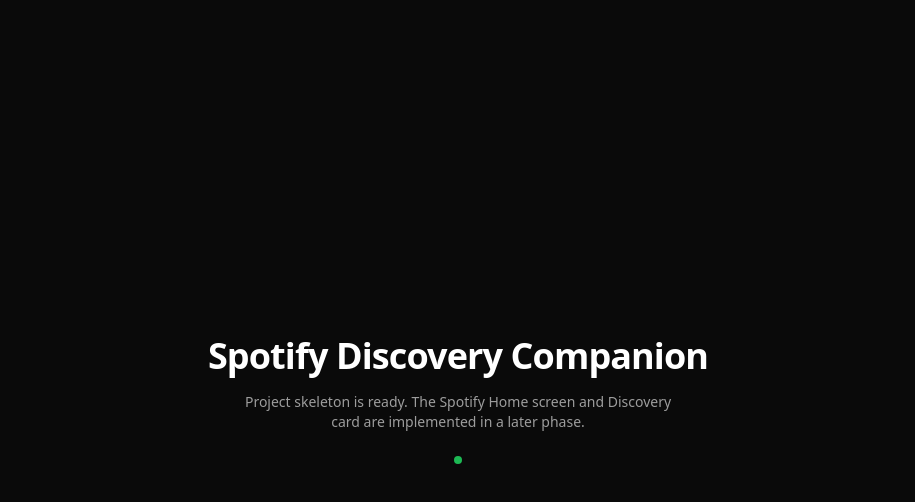
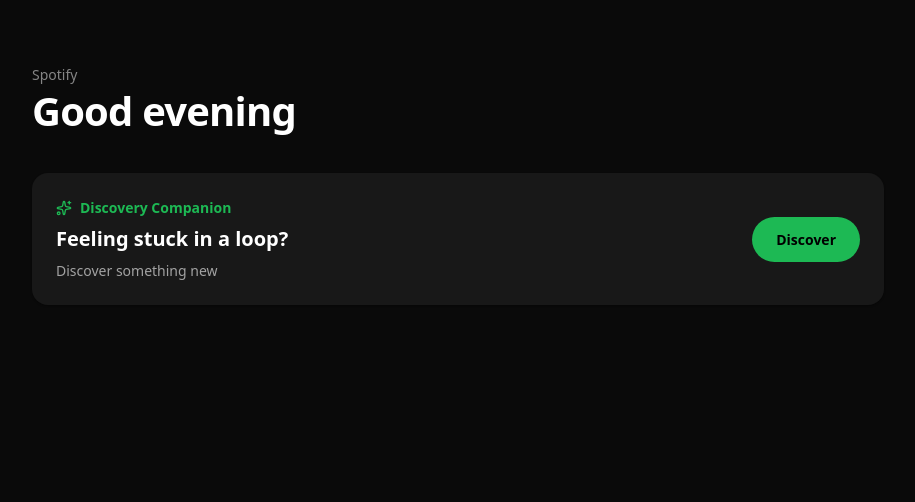
Before and after one commit to Rukhsar24081998/spotify-discovery-companion, a Next.js app: page / in a window 1280 px wide. Shown: the top 502 px of the page, without its empty margins (182-1097 px from the left). Built offline with nearby package versions, Linux system fonts and the light colour scheme.

Commit message:
Phase 03: Design system completed

```diff
--- /dev/null
+++ b/app/discover/page.tsx
@@ -0,0 +1,26 @@
+import Link from "next/link";
+import { ArrowLeft } from "lucide-react";
+import { Heading } from "@/components/ui/Heading";
+
+/**
+ * Minimal placeholder so the Home "Discover" navigation works. The full
+ * discovery input flow (mood / activity / artist search) is built in Phase 04.
+ */
+export default function DiscoverPage() {
+  return (
+    <main className="mx-auto flex min-h-screen max-w-content flex-col gap-6 px-6 py-12 sm:py-16">
+      <Link
+        href="/"
+        className="inline-flex w-fit items-center gap-2 text-support text-white/60 transition-colors duration-150 motion-reduce:transition-none hover:text-white focus-visible:outline-none focus-visible:ring-2 focus-visible:ring-accent focus-visible:ring-offset-2 focus-visible:ring-offset-background"
+      >
+        <ArrowLeft className="h-4 w-4" aria-hidden="true" />
+        Back to Home
+      </Link>
+
+      <Heading level={1}>Discovery Companion</Heading>
+      <p className="text-body text-white/60">
+        The discovery flow is coming in the next step.
+      </p>
+    </main>
+  );
+}
--- a/app/page.tsx
+++ b/app/page.tsx
@@ -1,14 +1,24 @@
+import { DiscoveryCard } from "@/components/DiscoveryCard";
+import { Heading } from "@/components/ui/Heading";
+
+/**
+ * Screen 1 — Spotify Home. The familiar Spotify experience stays intact; we add
+ * exactly one optional Discovery Companion card (ui-guidelines.md -> Screen 1).
+ */
 export default function HomePage() {
   return (
-    <main className="mx-auto flex min-h-screen max-w-content flex-col items-center justify-center px-6 text-center">
-      <h1 className="text-3xl font-bold tracking-tight sm:text-4xl">
-        Spotify Discovery Companion
-      </h1>
-      <p className="mt-4 max-w-md text-sm text-white/60">
-        Project skeleton is ready. The Spotify Home screen and Discovery card
-        are implemented in a later phase.
-      </p>
-      <span className="mt-6 inline-block h-2 w-2 rounded-full bg-accent" />
+    <main className="mx-auto flex min-h-screen max-w-content flex-col gap-10 px-6 py-12 sm:py-16">
+      <header className="flex flex-col gap-1">
+        <p className="text-support text-white/50">Spotify</p>
+        <Heading level={1}>Good evening</Heading>
+      </header>
+
+      <section aria-labelledby="discovery-companion-heading" className="animate-fade-in">
+        <h2 id="discovery-companion-heading" className="sr-only">
+          Discovery Companion
+        </h2>
+        <DiscoveryCard />
+      </section>
     </main>
   );
 }
--- /dev/null
+++ b/components/DiscoveryCard.tsx
@@ -0,0 +1,34 @@
+import Link from "next/link";
+import { Sparkles } from "lucide-react";
+import { CardShell } from "@/components/ui/CardShell";
+import { Heading } from "@/components/ui/Heading";
+
+/**
+ * The single promoted card added to Spotify Home (Screen 1). It should feel
+ * like a native, promoted Spotify feature rather than an advertisement
+ * (ui-guidelines.md -> Screen 1, implementation-plan.md -> Step 1).
+ */
+export function DiscoveryCard() {
+  return (
+    <CardShell
+      interactive
+      className="flex flex-col gap-4 sm:flex-row sm:items-center sm:justify-between"
+    >
+      <div className="flex flex-col gap-2">
+        <span className="inline-flex items-center gap-2 text-support font-semibold text-accent">
+          <Sparkles className="h-4 w-4" aria-hidden="true" />
+          Discovery Companion
+        </span>
+        <Heading level={3}>Feeling stuck in a loop?</Heading>
+        <p className="text-support text-white/60">Discover something new</p>
+      </div>
+
+      <Link
+        href="/discover"
+        className="inline-flex items-center justify-center rounded-full bg-accent px-6 py-3 text-support font-semibold text-black transition-colors duration-150 motion-reduce:transition-none hover:bg-accent-hover focus-visible:outline-none focus-visible:ring-2 focus-visible:ring-accent focus-visible:ring-offset-2 focus-visible:ring-offset-surface"
+      >
+        Discover
+      </Link>
+    </CardShell>
+  );
+}
--- /dev/null
+++ b/components/ui/CardShell.tsx
@@ -0,0 +1,26 @@
+import type { ReactNode } from "react";
+
+interface CardShellProps {
+  children: ReactNode;
+  /** Adds subtle hover elevation; use for cards that act as a single target. */
+  interactive?: boolean;
+  className?: string;
+}
+
+/**
+ * Dark-gray surface container shared by DiscoveryCard (Phase 03) and
+ * RecommendationCard (Phase 09). Hover elevation respects reduced motion.
+ */
+export function CardShell({
+  children,
+  interactive = false,
+  className = "",
+}: CardShellProps) {
+  const base = "rounded-2xl bg-surface p-6 shadow-card";
+  const hover = interactive
+    ? "transition-all duration-200 motion-reduce:transition-none hover:bg-surface-hover hover:shadow-card-hover"
+    : "";
+  const classes = `${base} ${hover} ${className}`.trim();
+
+  return <div className={classes}>{children}</div>;
+}
--- /dev/null
+++ b/components/ui/Heading.tsx
@@ -0,0 +1,32 @@
+import type { ReactNode } from "react";
+
+type HeadingLevel = 1 | 2 | 3;
+
+interface HeadingProps {
+  level?: HeadingLevel;
+  children: ReactNode;
+  className?: string;
+}
+
+const LEVEL_STYLES: Record<HeadingLevel, string> = {
+  1: "text-display font-bold text-white",
+  2: "text-heading font-semibold text-white",
+  3: "text-title font-semibold text-white",
+};
+
+/**
+ * Typographic heading enforcing the documented hierarchy
+ * (ui-guidelines.md -> Typography). Renders the matching semantic tag.
+ */
+export function Heading({ level = 2, children, className = "" }: HeadingProps) {
+  const styles = LEVEL_STYLES[level];
+  const classes = `${styles} ${className}`.trim();
+
+  if (level === 1) {
+    return <h1 className={classes}>{children}</h1>;
+  }
+  if (level === 2) {
+    return <h2 className={classes}>{children}</h2>;
+  }
+  return <h3 className={classes}>{children}</h3>;
+}
--- /dev/null
+++ b/components/ui/IconButton.tsx
@@ -0,0 +1,34 @@
+import type { ButtonHTMLAttributes, ReactNode } from "react";
+
+interface IconButtonProps extends ButtonHTMLAttributes<HTMLButtonElement> {
+  /** Accessible label; required because the button has no visible text. */
+  label: string;
+  children: ReactNode;
+}
+
+const BASE =
+  "inline-flex h-10 w-10 items-center justify-center rounded-full text-white/80 " +
+  "transition-colors duration-150 motion-reduce:transition-none " +
+  "hover:bg-surface-hover hover:text-white " +
+  "focus-visible:outline-none focus-visible:ring-2 focus-visible:ring-accent focus-visible:ring-offset-2 " +
+  "focus-visible:ring-offset-background disabled:cursor-not-allowed disabled:opacity-50";
+
+/**
+ * Accessible icon-only button. The icon is passed as children; `label` provides
+ * the accessible name. Reused by card actions in later phases.
+ */
+export function IconButton({
+  label,
+  type = "button",
+  className = "",
+  children,
+  ...rest
+}: IconButtonProps) {
+  const classes = `${BASE} ${className}`.trim();
+
+  return (
+    <button type={type} aria-label={label} className={classes} {...rest}>
+      {children}
+    </button>
+  );
+}
--- /dev/null
+++ b/components/ui/PillButton.tsx
@@ -0,0 +1,35 @@
+import type { ButtonHTMLAttributes } from "react";
+
+interface PillButtonProps extends ButtonHTMLAttributes<HTMLButtonElement> {
+  /** Strong selected state for single-select groups (Mood/Activity in Phase 04). */
+  selected?: boolean;
+}
+
+const BASE =
+  "inline-flex items-center justify-center rounded-full px-5 py-2 text-support font-medium " +
+  "transition-colors duration-150 motion-reduce:transition-none " +
+  "focus-visible:outline-none focus-visible:ring-2 focus-visible:ring-accent focus-visible:ring-offset-2 " +
+  "focus-visible:ring-offset-background disabled:cursor-not-allowed disabled:opacity-50";
+
+const SELECTED = "bg-accent text-black hover:bg-accent-hover";
+const UNSELECTED = "bg-surface text-white/80 hover:bg-surface-hover hover:text-white";
+
+/**
+ * Rounded pill button with a strong selected state, subtle hover, and a visible
+ * keyboard focus ring. Reusable selection primitive (ui-guidelines.md).
+ */
+export function PillButton({
+  selected = false,
+  type = "button",
+  className = "",
+  children,
+  ...rest
+}: PillButtonProps) {
+  const classes = `${BASE} ${selected ? SELECTED : UNSELECTED} ${className}`.trim();
+
+  return (
+    <button type={type} aria-pressed={selected} className={classes} {...rest}>
+      {children}
+    </button>
+  );
+}
--- a/styles/globals.css
+++ b/styles/globals.css
@@ -15,3 +15,14 @@
     @apply bg-background font-sans text-white antialiased;
   }
 }
+
+@media (prefers-reduced-motion: reduce) {
+  *,
+  *::before,
+  *::after {
+    animation-duration: 0.01ms !important;
+    animation-iteration-count: 1 !important;
+    transition-duration: 0.01ms !important;
+    scroll-behavior: auto !important;
+  }
+}
--- a/tailwind.config.ts
+++ b/tailwind.config.ts
@@ -31,6 +31,28 @@
           "sans-serif",
         ],
       },
+      fontSize: {
+        // Typography scale (ui-guidelines.md -> Typography):
+        // large heading, medium section titles, small supporting text.
+        display: ["2.5rem", { lineHeight: "1.1", letterSpacing: "-0.02em" }],
+        heading: ["1.75rem", { lineHeight: "1.2", letterSpacing: "-0.01em" }],
+        title: ["1.25rem", { lineHeight: "1.3" }],
+        body: ["1rem", { lineHeight: "1.6" }],
+        support: ["0.875rem", { lineHeight: "1.5" }],
+      },
+      boxShadow: {
+        card: "0 1px 2px rgba(0, 0, 0, 0.4)",
+        "card-hover": "0 8px 24px rgba(0, 0, 0, 0.5)",
+      },
+      keyframes: {
+        "fade-in": {
+          "0%": { opacity: "0", transform: "translateY(4px)" },
+          "100%": { opacity: "1", transform: "translateY(0)" },
+        },
+      },
+      animation: {
+        "fade-in": "fade-in 0.3s ease-out both",
+      },
     },
   },
   plugins: [],
```
Also changed, not shown: phase-wise-implementation-plan/progress-checklist.md (+7 -7 lines), 2 other files (tests, documents, lock files or other folders).
